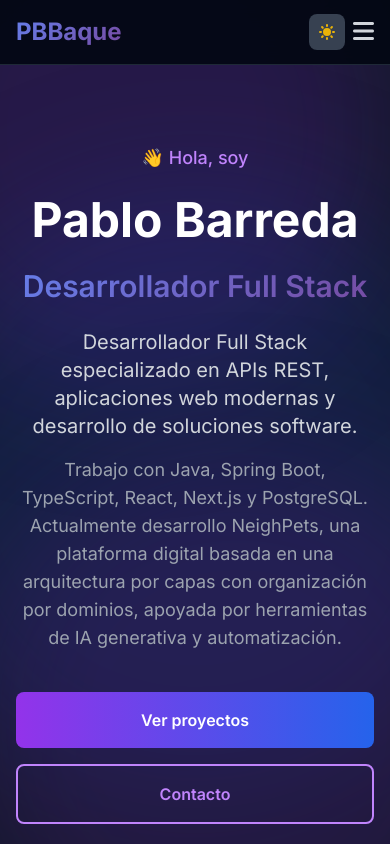
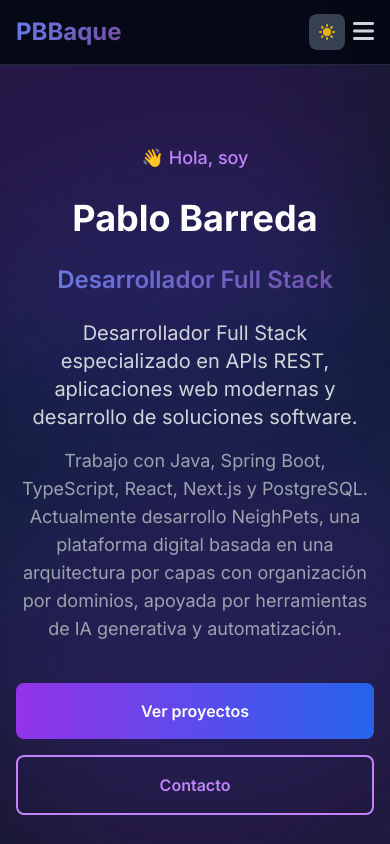
Before and after one commit to pbbaque/portfolio, a Next.js app: page / in a window 390 px wide. Shown: the top 844 px of the page. Built offline with nearby package versions, Linux system fonts and the light colour scheme.

Commit message:
Fix mobile hero overflow

```diff
--- a/app/globals.css
+++ b/app/globals.css
@@ -4,12 +4,16 @@
 @tailwind components;
 @tailwind utilities;
 
-
 * {
   font-family: "Inter", sans-serif;
   margin: 0;
   padding: 0;
   box-sizing: border-box;
+}
+
+html,
+body {
+  overflow-x: hidden;
 }
 
 html {
--- a/app/page.jsx
+++ b/app/page.jsx
@@ -30,11 +30,11 @@ export default function Home() {
             </span>
           </div>
 
-          <h1 className="text-5xl md:text-7xl font-bold text-gray-900 dark:text-white mb-6">
+          <h1 className="text-4xl sm:text-5xl md:text-7xl font-bold text-gray-900 dark:text-white mb-6 leading-tight">
             Pablo Barreda
           </h1>
 
-          <h2 className="text-3xl md:text-4xl font-semibold gradient-text mb-6">
+          <h2 className="text-2xl sm:text-3xl md:text-4xl font-semibold gradient-text mb-6 leading-tight">
             Desarrollador Full Stack
           </h2>
 
```
